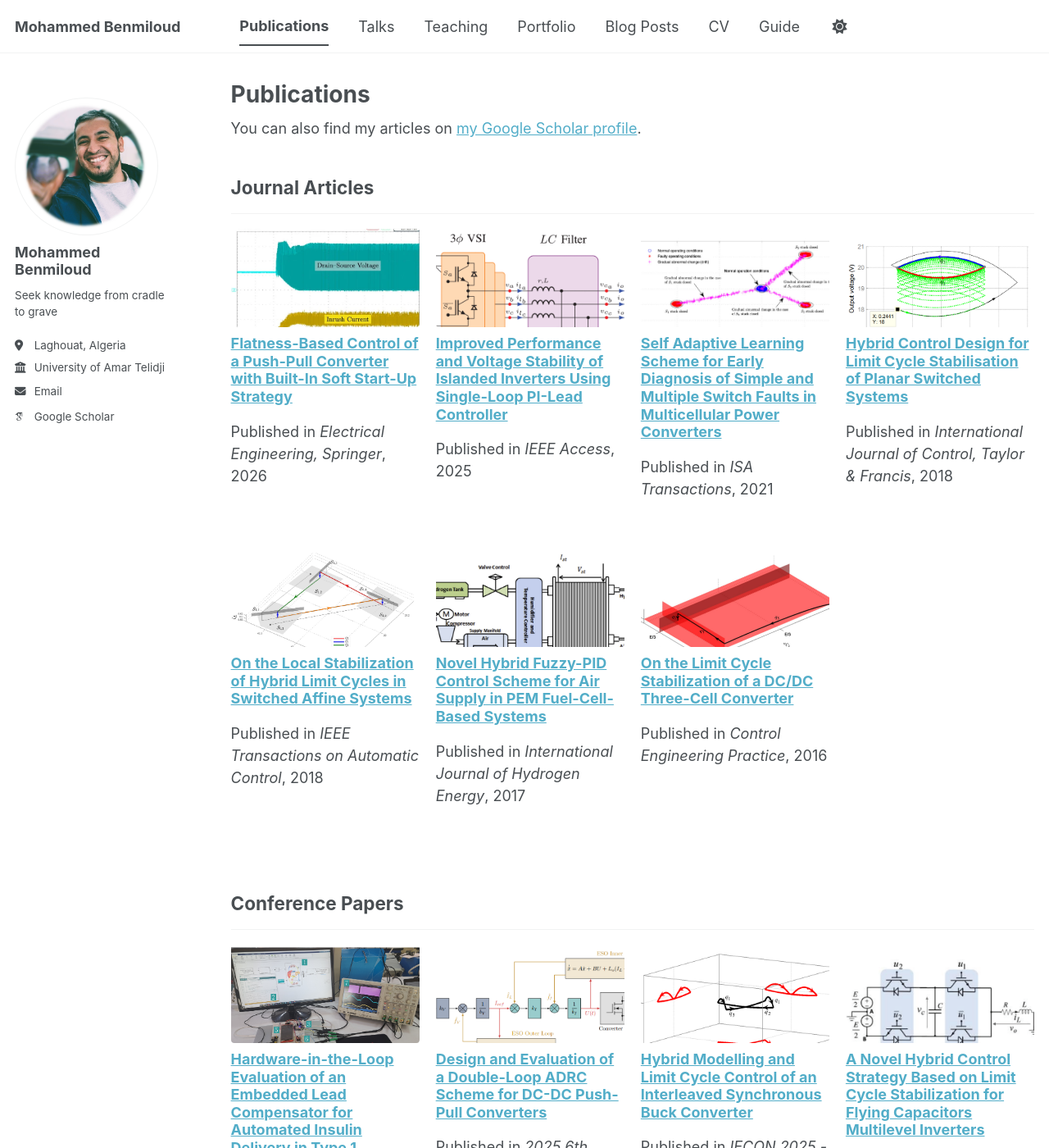
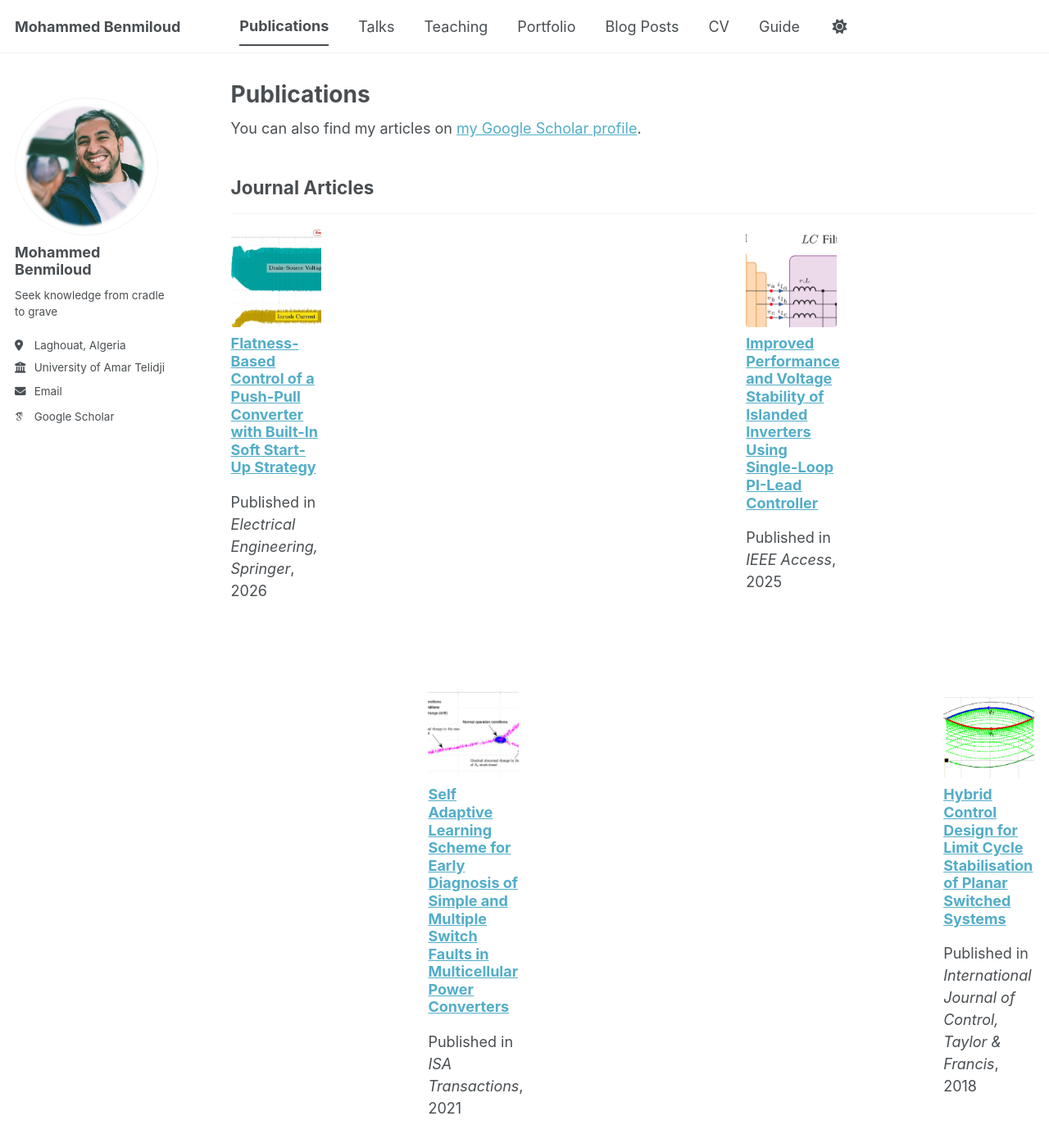
Before and after one commit to medbenmiloud/medbenmiloud.github.io, a Jekyll site: the page built from _pages/publications.html, in a window 1280 px wide and 1400 px high. Shown: the whole window at 82% size. Built offline with Jekyll 4.4.1, drawn with Linux system fonts in a browser that asks for light colours; some web fonts are replaced; a script bundle is joined from its source files by our own code; library files that are not in the unit come from our copies.

Commit message:
Update publications.html

```diff
--- a/_pages/publications.html
+++ b/_pages/publications.html
@@ -11,6 +11,12 @@ author_profile: true
   height: 150px;
   object-fit: cover;
   object-position: center;
+}
+
+.grid__wrapper {
+  display: grid;
+  grid-template-columns: repeat(2, 1fr);
+  gap: 2em;
 }
 </style>
 
```
